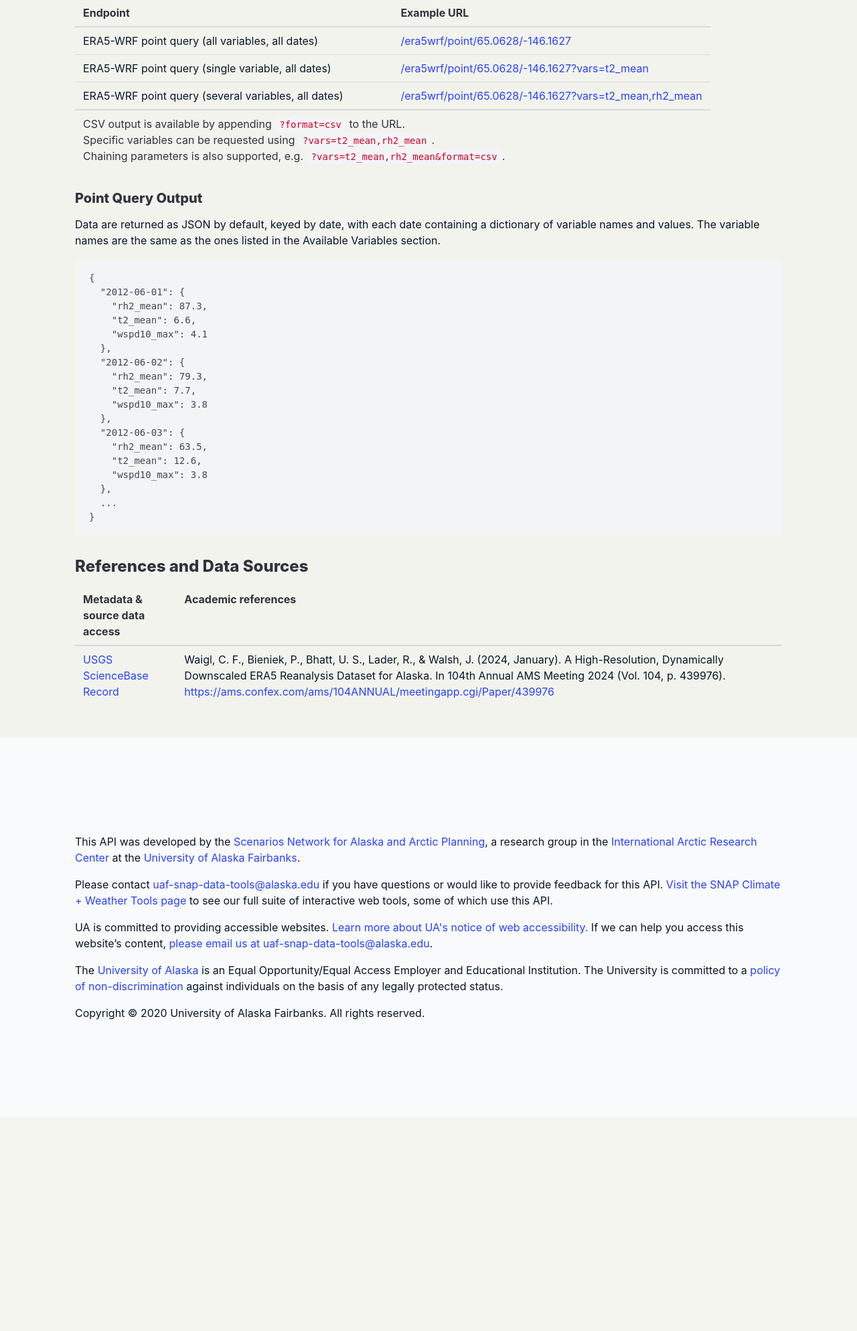
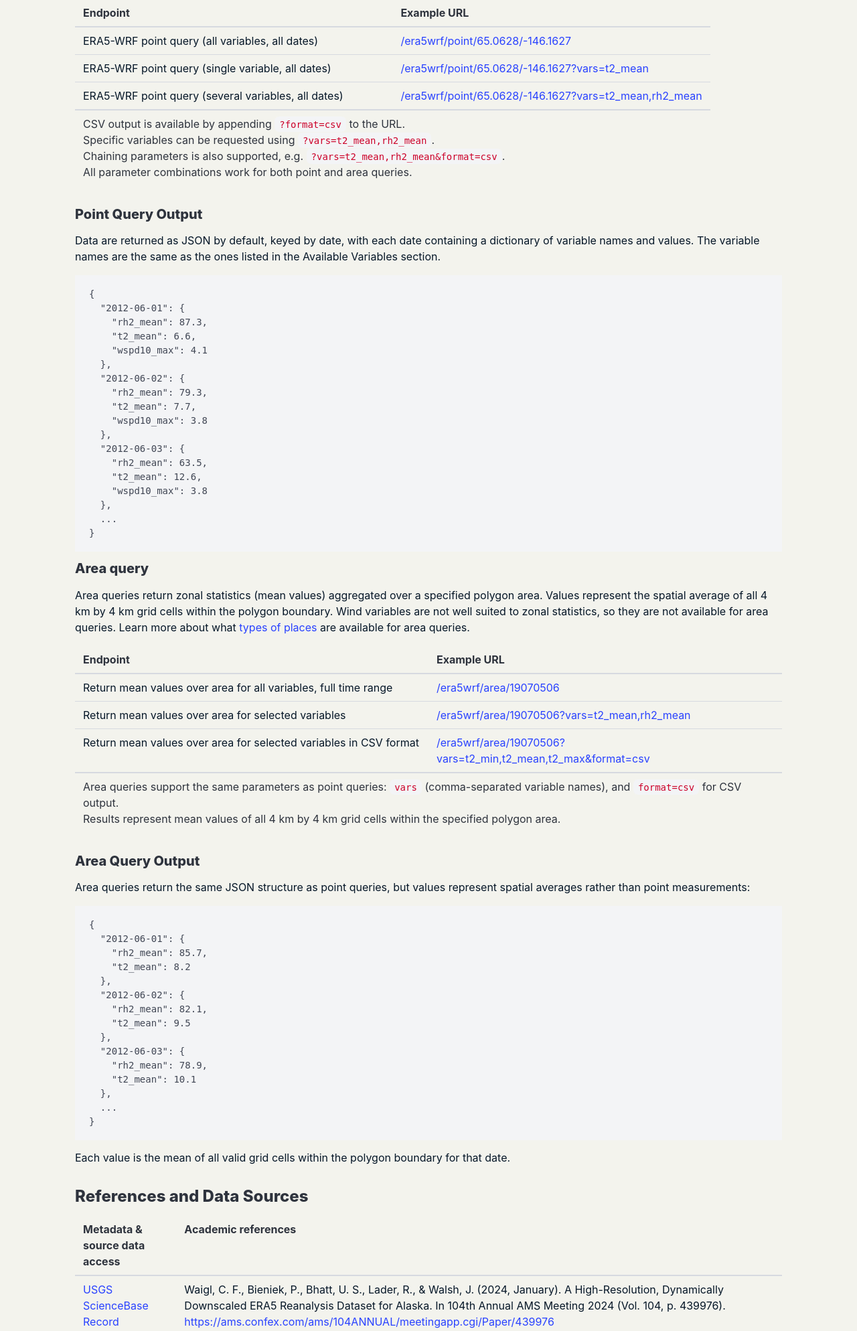
Before and after one commit to ua-snap/data-api, a Python web app: template templates/documentation/era5wrf.html in a window 1280 px wide. Shown: the part 926-2914 px from the top of the page at 67% size. Before the commit the page ends 2449 px from the top, so only its background shows below. Run offline with Jinja, Linux system fonts and the light colour scheme; the template is opened without the code that fills it: most values are stand-ins (such as "Sample title", 1, 10 or a date in 2020).

Commit message:
Implements ERA5-WRF /area/ Endpoint (#643)

```diff
--- a/templates/documentation/era5wrf.html
+++ b/templates/documentation/era5wrf.html
@@ -105,6 +105,8 @@
         Chaining parameters is also supported, e.g.
         <code>?vars=t2_mean,rh2_mean&format=csv</code>.
         <br />
+        All parameter combinations work for both point and area queries.
+        <br />
       </td>
     </tr>
   </tfoot>
@@ -135,6 +137,85 @@
   },
   ...
 }</code></pre>
+
+<h4>Area query</h4>
+<p>
+  Area queries return zonal statistics (mean values) aggregated over a specified
+  polygon area. Values represent the spatial average of all 4 km by 4 km grid
+  cells within the polygon boundary. Wind variables are not well suited to zonal statistics, so they are not available for area queries. Learn more about what
+  <a href="/places">types of places</a> are available for area queries.
+</p>
+
+<table class="endpoints">
+  <thead>
+    <tr>
+      <th class="endpoint-label">Endpoint</th>
+      <th class="endpoint-url">Example URL</th>
+    </tr>
+  </thead>
+  <tbody>
+    <tr>
+      <td>Return mean values over area for all variables, full time range</td>
+      <td><a href="/era5wrf/area/19070506">/era5wrf/area/19070506</a></td>
+    </tr>
+    <tr>
+      <td>Return mean values over area for selected variables</td>
+      <td>
+        <a href="/era5wrf/area/19070506?vars=t2_mean,rh2_mean"
+          >/era5wrf/area/19070506?vars=t2_mean,rh2_mean</a
+        >
+      </td>
+    </tr>
+    <tr>
+      <td>Return mean values over area for selected variables in CSV format</td>
+      <td>
+        <a href="/era5wrf/area/19070506?vars=t2_min,t2_mean,t2_max&format=csv"
+          >/era5wrf/area/19070506?vars=t2_min,t2_mean,t2_max&format=csv</a
+        >
+      </td>
+    </tr>
+  </tbody>
+  <tfoot>
+    <tr>
+      <td colspan="2">
+        Area queries support the same parameters as point queries:
+        <code>vars</code> (comma-separated variable names), and
+        <code>format=csv</code> for CSV output.
+        <br />
+        Results represent mean values of all 4 km by 4 km grid cells within the
+        specified polygon area.
+      </td>
+    </tr>
+  </tfoot>
+</table>
+
+<h4>Area Query Output</h4>
+
+<p>
+  Area queries return the same JSON structure as point queries, but values
+  represent spatial averages rather than point measurements:
+</p>
+
+<pre><code>{
+  "2012-06-01": {
+    "rh2_mean": 85.7,
+    "t2_mean": 8.2
+  },
+  "2012-06-02": {
+    "rh2_mean": 82.1,
+    "t2_mean": 9.5
+  },
+  "2012-06-03": {
+    "rh2_mean": 78.9,
+    "t2_mean": 10.1
+  },
+  ...
+}</code></pre>
+
+<p>
+  Each value is the mean of all valid grid cells within the polygon boundary for
+  that date.
+</p>
 
 <h3>References and Data Sources</h3>
 <table>
```
Also changed, not shown: routes/era5wrf.py (+175 -3 lines), zonal_stats.py (+27 -0 lines).
